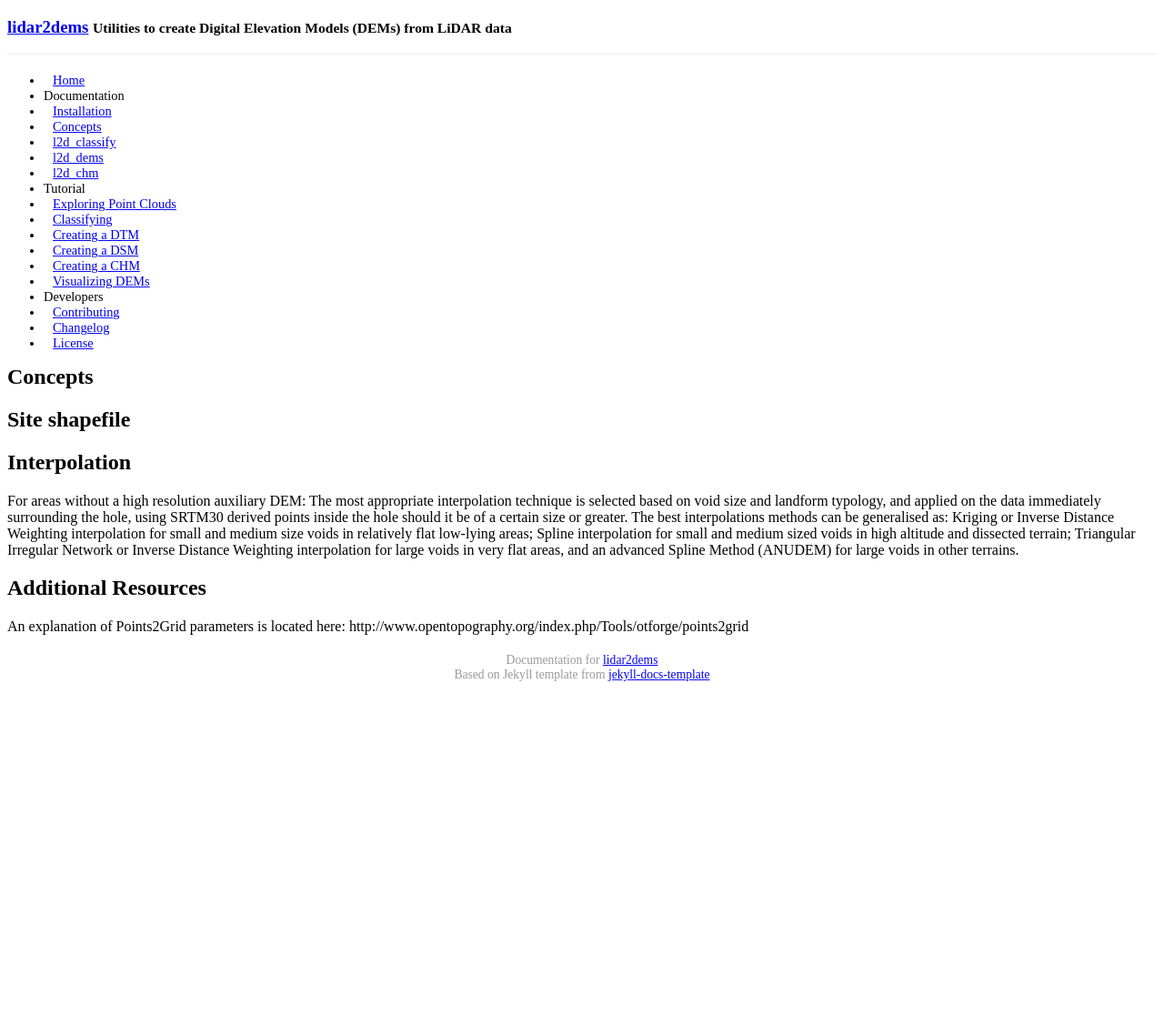
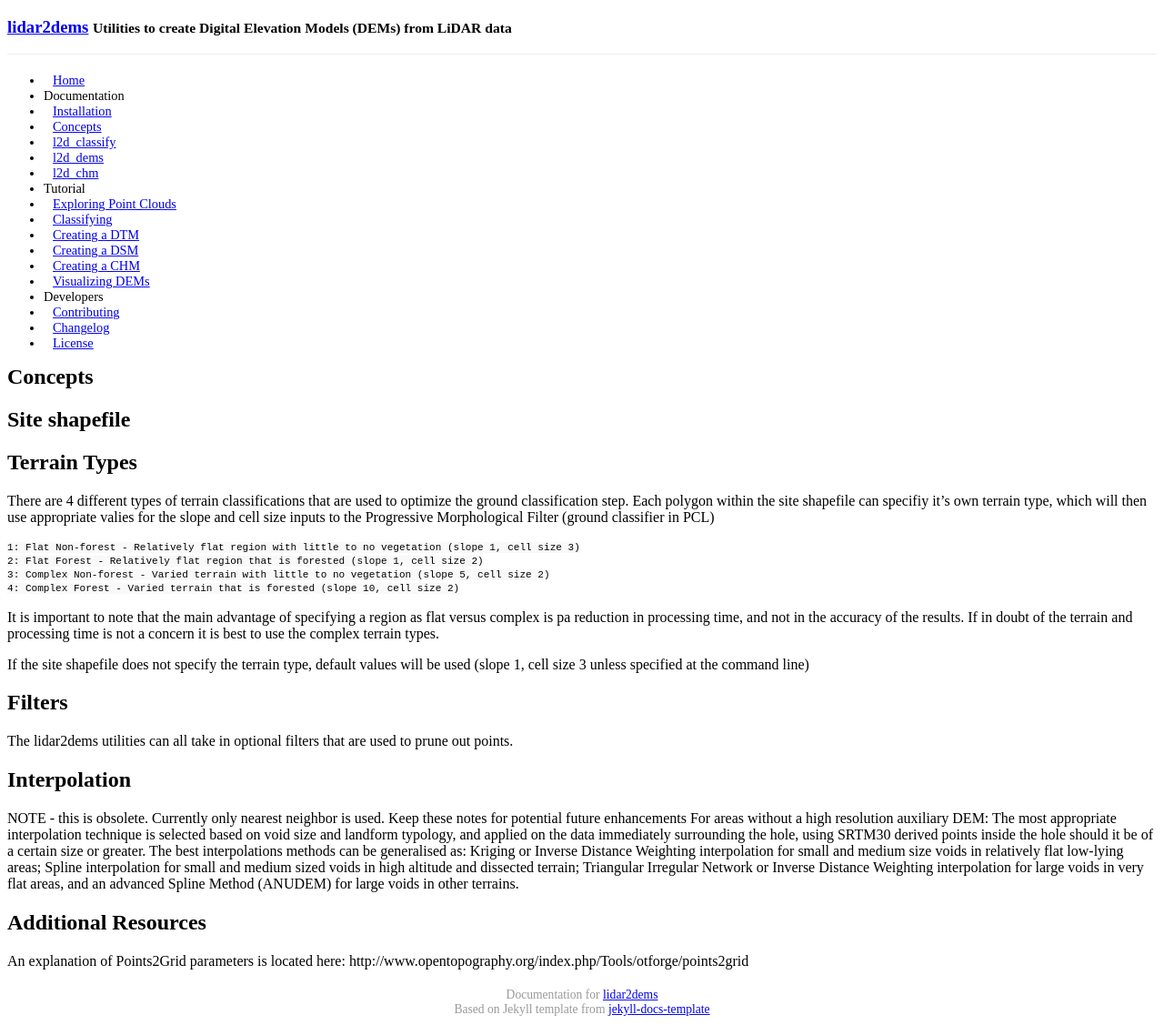
Before and after one commit to Applied-GeoSolutions/lidar2dems, a Jekyll site: the page built from _posts/2015-05-28-quickstart.md, in a window 1280 px wide. Shown: the whole page at 91% size. Built offline with Jekyll 4.4.1, drawn with Linux system fonts in a browser that asks for light colours; Markdown is read by kramdown in place of the engine named in the settings; a style sheet for code colours, icons or effects is not loaded; before the commit the page ends 900 px from its top, so only the background shows below that.

Commit message:
misc updates

```diff
--- a/_posts/2015-05-28-quickstart.md
+++ b/_posts/2015-05-28-quickstart.md
@@ -13,8 +13,25 @@
 
 
 
+## Terrain Types
+There are 4 different types of terrain classifications that are used to optimize the ground classification step. Each polygon within the site shapefile can specifiy it's own terrain type, which will then use appropriate valies for the slope and cell size inputs to the Progressive Morphological Filter (ground classifier in PCL)
+
+    1: Flat Non-forest - Relatively flat region with little to no vegetation (slope 1, cell size 3)
+    2: Flat Forest - Relatively flat region that is forested (slope 1, cell size 2)
+    3: Complex Non-forest - Varied terrain with little to no vegetation (slope 5, cell size 2)
+    4: Complex Forest - Varied terrain that is forested (slope 10, cell size 2)
+
+It is important to note that the main advantage of specifying a region as flat versus complex is pa reduction in processing time, and not in the accuracy of the results. If in doubt of the terrain and processing time is not a concern it is best to use the complex terrain types.
+
+If the site shapefile does not specify the terrain type, default values will be used (slope 1, cell size 3 unless specified at the command line)
+
+## Filters
+The lidar2dems utilities can all take in optional filters that are used to prune out points.
+
 
 ## Interpolation
+
+NOTE - this is obsolete. Currently only nearest neighbor is used.   Keep these notes for potential future enhancements
 For areas without a high resolution auxiliary DEM: The most appropriate interpolation technique is selected based on void size and landform typology, and applied on the data immediately surrounding the hole, using SRTM30 derived points inside the hole should it be of a certain size or greater. The best interpolations methods can be generalised as: Kriging or Inverse Distance Weighting interpolation for small and medium size voids in relatively flat low-lying areas; Spline interpolation for small and medium sized voids in high altitude and dissected terrain; Triangular Irregular Network or Inverse Distance Weighting interpolation for large voids in very flat areas, and an advanced Spline Method (ANUDEM) for large voids in other terrains.
 
 ## Additional Resources
```
Also changed, not shown: _posts/2015-05-28-classifying.md (+2 -1 lines), _posts/2015-05-28-visualizing-dems.md (+5 -0 lines).
